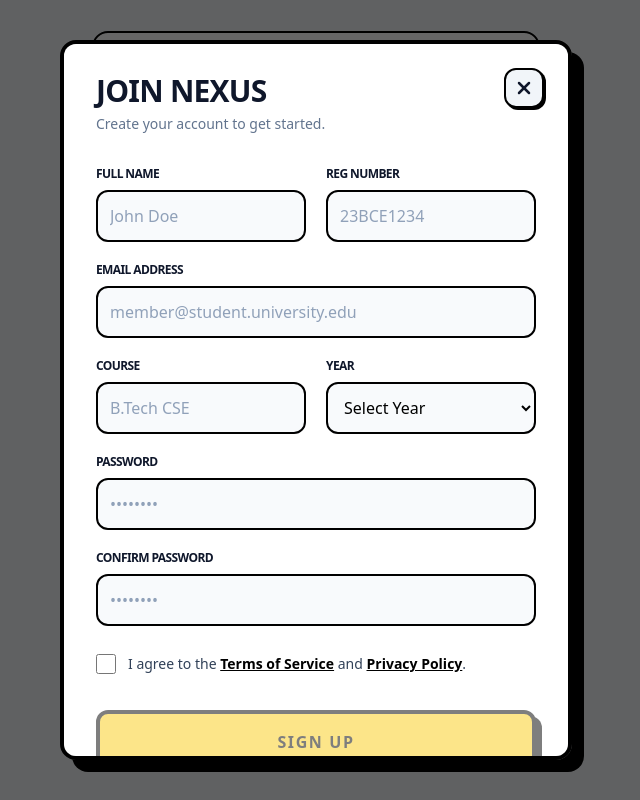
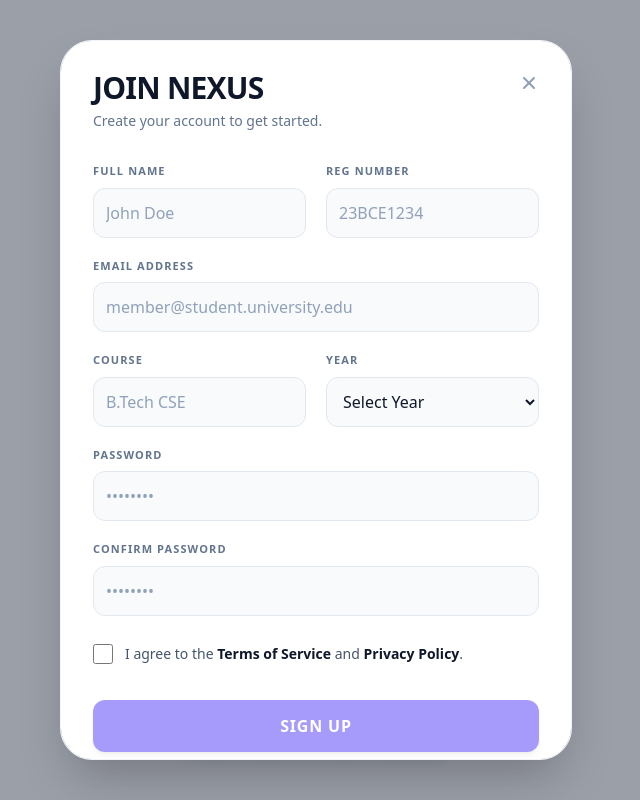
Before and after one commit to TheOnlySpark/IIINexus, a Next.js app: page / in a window 1280 px wide. Both pictures are taken after typing "name@example.com", "Sample123" into the empty fields and a click on the button "CREATE ACCOUNT". Shown: the whole page, without its empty margins (324-964 px from the left). Built offline with nearby package versions, Linux system fonts and the light colour scheme; no server answers.

Commit message:
Chore: Brand layout implementation

```diff
--- a/app/page.tsx
+++ b/app/page.tsx
@@ -59,26 +59,26 @@ export default function Page() {
   };
 
   return (
-    <main className="flex flex-col min-h-screen items-center justify-center p-4 sm:p-6">
-      <div className="w-full max-w-md bg-white border-2 border-black rounded-2xl p-6 sm:p-8 flex flex-col relative shadow-[8px_8px_0px_0px_rgba(0,0,0,1)]">
+    <main className="flex flex-col min-h-screen items-center justify-center p-4 sm:p-6 bg-slate-50">
+      <div className="w-full max-w-md bg-white border border-slate-100 rounded-[2rem] p-6 sm:p-8 flex flex-col relative shadow-xl">
 
         <div className="mb-8">
-          <div className="w-12 h-12 bg-[#4f46e5] border-2 border-black rounded-xl flex items-center justify-center mb-6 shadow-[4px_4px_0px_0px_rgba(0,0,0,1)]">
-            <div className="w-5 h-5 border-2 border-black rotate-45"></div>
+          <div className="w-12 h-12 bg-indigo-600 rounded-2xl flex items-center justify-center mb-6 shadow-sm">
+            <div className="w-5 h-5 border-2 border-white rotate-45 rounded-sm"></div>
           </div>
-          <h1 className="text-4xl font-black uppercase leading-none mb-2 tracking-tight">III Nexus</h1>
+          <h1 className="text-3xl font-black uppercase leading-none mb-2 tracking-tight text-slate-900">III Nexus</h1>
           <p className="text-slate-500 font-medium text-sm">Please sign in to access your workspace applications.</p>
         </div>
 
         <form onSubmit={handleLogin} className="flex flex-col gap-5">
           {error && (
-            <div className="bg-red-50 border-2 border-black text-red-600 p-4 rounded-xl text-sm font-bold shadow-[4px_4px_0px_0px_rgba(0,0,0,1)]">
+            <div className="bg-rose-50 text-rose-600 p-4 rounded-xl text-sm font-bold border border-rose-100">
               {error}
             </div>
           )}
 
           <div className="flex flex-col gap-2">
-            <label className="text-xs font-black uppercase tracking-tighter text-slate-900" htmlFor="email">
+            <label className="text-[11px] font-black uppercase tracking-widest text-slate-500" htmlFor="email">
               Member Email
             </label>
             <input
@@ -87,13 +87,13 @@ export default function Page() {
               value={email}
               onChange={(e) => setEmail(e.target.value)}
               required
-              className="w-full border-2 border-black rounded-xl p-3 bg-slate-50 focus:bg-white focus:outline-none focus:ring-2 focus:ring-[#4f46e5] transition-colors font-medium text-black placeholder:text-slate-400"
+              className="w-full border border-slate-200 rounded-xl p-3 bg-slate-50 focus:bg-white focus:outline-none focus:ring-2 focus:ring-indigo-600 focus:border-indigo-600 transition-colors font-medium text-slate-900 placeholder:text-slate-400"
               placeholder="member@iiinexus.org"
             />
           </div>
 
           <div className="flex flex-col gap-2">
-            <label className="text-xs font-black uppercase tracking-tighter text-slate-900" htmlFor="password">
+            <label className="text-[11px] font-black uppercase tracking-widest text-slate-500" htmlFor="password">
               Password
             </label>
             <input
@@ -102,7 +102,7 @@ export default function Page() {
               value={password}
               onChange={(e) => setPassword(e.target.value)}
               required
-              className="w-full border-2 border-black rounded-xl p-3 bg-slate-50 focus:bg-white focus:outline-none focus:ring-2 focus:ring-[#4f46e5] transition-colors font-medium text-black placeholder:text-slate-400"
+              className="w-full border border-slate-200 rounded-xl p-3 bg-slate-50 focus:bg-white focus:outline-none focus:ring-2 focus:ring-indigo-600 focus:border-indigo-600 transition-colors font-medium text-slate-900 placeholder:text-slate-400"
               placeholder="••••••••"
             />
           </div>
@@ -110,17 +110,17 @@ export default function Page() {
           <button
             type="submit"
             disabled={loading}
-            className="mt-4 w-full bg-[#4f46e5] text-white border-2 border-black rounded-xl py-4 font-black uppercase tracking-widest hover:bg-[#4338ca] active:translate-y-1 active:translate-x-1 active:shadow-[0px_0px_0px_0px_rgba(0,0,0,1)] shadow-[4px_4px_0px_0px_rgba(0,0,0,1)] transition-transform disabled:opacity-50 disabled:cursor-not-allowed disabled:active:translate-y-0 disabled:active:translate-x-0 disabled:active:shadow-[4px_4px_0px_0px_rgba(0,0,0,1)]"
+            className="mt-4 w-full bg-indigo-600 text-white rounded-xl py-3.5 font-bold uppercase tracking-wider hover:bg-indigo-700 active:scale-95 shadow-md hover:shadow-lg transition-all disabled:opacity-50 disabled:cursor-not-allowed disabled:active:scale-100"
           >
             {loading ? 'Signing in...' : 'Sign In'}
           </button>
         </form>
 
-        <div className="mt-8 pt-6 border-t-2 border-black/10 flex flex-col items-center gap-3">
-          <p className="text-sm font-bold text-slate-500">Don't have an account?</p>
+        <div className="mt-8 pt-6 border-t border-slate-100 flex flex-col items-center gap-4">
+          <p className="text-sm font-medium text-slate-500">Don't have an account?</p>
           <button
             onClick={() => setIsSignUpOpen(true)}
-            className="w-full bg-white text-black border-2 border-black rounded-xl py-3 font-black uppercase tracking-widest hover:bg-slate-50 active:translate-y-1 active:translate-x-1 active:shadow-[0px_0px_0px_0px_rgba(0,0,0,1)] shadow-[4px_4px_0px_0px_rgba(0,0,0,1)] transition-transform"
+            className="w-full bg-white text-slate-700 border border-slate-200 rounded-xl py-3.5 font-bold uppercase tracking-wider hover:bg-slate-50 active:scale-95 shadow-sm hover:shadow-md transition-all"
           >
             Create Account
           </button>
@@ -130,13 +130,13 @@ export default function Page() {
       <SignUpModal isOpen={isSignUpOpen} onClose={() => setIsSignUpOpen(false)} />
 
       {/* Footer */}
-      <footer className="mt-12 flex flex-col items-center justify-center text-xs font-bold text-slate-500 uppercase gap-3">
+      <footer className="mt-12 flex flex-col items-center justify-center text-[11px] font-bold text-slate-400 uppercase tracking-widest gap-3">
         <div className="flex gap-4">
-          <a href="/privacy" className="hover:text-black hover:underline transition-colors">Privacy Policy</a>
+          <a href="/privacy" className="hover:text-slate-700 transition-colors">Privacy Policy</a>
           <span>&bull;</span>
-          <a href="/terms" className="hover:text-black hover:underline transition-colors">Terms of Service</a>
+          <a href="/terms" className="hover:text-slate-700 transition-colors">Terms of Service</a>
           <span>&bull;</span>
-          <a href="/legal" className="hover:text-black hover:underline transition-colors">Legal</a>
+          <a href="/legal" className="hover:text-slate-700 transition-colors">Legal</a>
         </div>
         <div>&copy; {new Date().getFullYear()} III Nexus. All rights reserved.</div>
       </footer>
--- a/components/SignUpModal.tsx
+++ b/components/SignUpModal.tsx
@@ -78,39 +78,39 @@ export default function SignUpModal({ isOpen, onClose }: SignUpModalProps) {
   return (
     <AnimatePresence>
       {isOpen && (
-        <div className="fixed inset-0 z-50 flex items-center justify-center p-4 bg-black/60 overflow-y-auto">
+        <div className="fixed inset-0 z-50 flex items-center justify-center p-4 bg-slate-900/40 backdrop-blur-sm overflow-y-auto">
           <motion.div
             initial={{ opacity: 0, scale: 0.95, y: 10 }}
             animate={{ opacity: 1, scale: 1, y: 0 }}
             exit={{ opacity: 0, scale: 0.95, y: 10 }}
             transition={{ type: "tween", ease: "easeOut", duration: 0.2 }}
-            className="w-full max-w-lg bg-white border-4 border-black rounded-2xl p-6 sm:p-8 relative shadow-[8px_8px_0px_0px_rgba(0,0,0,1)] sm:shadow-[12px_12px_0px_0px_rgba(0,0,0,1)] max-h-[90vh] overflow-y-auto my-4 sm:my-8"
+            className="w-full max-w-lg bg-white border border-slate-100 rounded-[2rem] p-6 sm:p-8 relative shadow-2xl max-h-[90vh] overflow-y-auto my-4 sm:my-8"
           >
             <button
               onClick={onClose}
-              className="absolute top-4 right-4 sm:top-6 sm:right-6 p-2 bg-slate-100 hover:bg-slate-200 border-2 border-black rounded-xl transition-colors active:translate-y-1 active:translate-x-1 active:shadow-none shadow-[2px_2px_0px_0px_rgba(0,0,0,1)]"
+              className="absolute top-4 right-4 sm:top-6 sm:right-6 p-2 text-slate-400 hover:bg-slate-100 hover:text-slate-600 rounded-full transition-colors"
             >
-              <X className="w-5 h-5" strokeWidth={3} />
+              <X className="w-5 h-5" strokeWidth={2.5} />
             </button>
 
             <div className="mb-8 pr-12">
-              <h2 className="text-3xl font-black uppercase leading-none tracking-tight mb-2">Join Nexus</h2>
+              <h2 className="text-3xl font-black uppercase leading-none tracking-tight mb-2 text-slate-900">Join Nexus</h2>
               <p className="text-slate-500 font-medium text-sm">Create your account to get started.</p>
             </div>
 
             {success ? (
               <div className="flex flex-col items-center justify-center py-8 text-center space-y-4">
-                <div className="w-16 h-16 bg-green-400 border-4 border-black rounded-full flex items-center justify-center shadow-[4px_4px_0px_0px_rgba(0,0,0,1)]">
-                  <Mail className="w-8 h-8 text-black" strokeWidth={2.5} />
+                <div className="w-16 h-16 bg-emerald-50 rounded-full flex items-center justify-center">
+                  <Mail className="w-8 h-8 text-emerald-600" strokeWidth={2.5} />
                 </div>
-                <h3 className="text-2xl font-black uppercase">Check Your Email</h3>
-                <p className="text-slate-600 font-medium">
-                  We've sent a confirmation link to <br/><span className="font-bold text-black bg-slate-100 px-2 py-1 mt-2 inline-block border-2 border-black rounded-lg">{formData.email}</span>
+                <h3 className="text-2xl font-black uppercase tracking-tight text-slate-900">Check Your Email</h3>
+                <p className="text-slate-500 font-medium text-sm">
+                  We've sent a confirmation link to <br/><span className="font-bold text-slate-900 bg-slate-50 px-2 py-1 mt-2 inline-block rounded-lg">{formData.email}</span>
                   <br/><br/>Please verify your email to complete registration.
                 </p>
                 <button
                   onClick={onClose}
-                  className="mt-6 w-full bg-[#4f46e5] text-white border-2 border-black rounded-xl py-3 font-black uppercase tracking-widest hover:bg-[#4338ca] transition-transform active:translate-y-1 active:translate-x-1 active:shadow-none shadow-[4px_4px_0px_0px_rgba(0,0,0,1)]"
+                  className="mt-6 w-full bg-indigo-600 text-white rounded-xl py-3.5 font-bold uppercase tracking-wider hover:bg-indigo-700 active:scale-95 shadow-md hover:shadow-lg transition-all"
                 >
                   Return to Login
                 </button>
@@ -118,14 +118,14 @@ export default function SignUpModal({ isOpen, onClose }: SignUpModalProps) {
             ) : (
               <form onSubmit={handleSubmit} className="flex flex-col gap-5">
                 {error && (
-                  <div className="bg-red-50 border-2 border-black text-red-600 p-4 rounded-xl text-sm font-bold shadow-[4px_4px_0px_0px_rgba(0,0,0,1)]">
+                  <div className="bg-rose-50 text-rose-600 border border-rose-100 p-4 rounded-xl text-sm font-bold">
                     {error}
                   </div>
                 )}
 
                 <div className="grid grid-cols-1 sm:grid-cols-2 gap-5">
                   <div className="flex flex-col gap-2">
-                    <label className="text-xs font-black uppercase tracking-tighter text-slate-900" htmlFor="name">
+                    <label className="text-[11px] font-black uppercase tracking-widest text-slate-500" htmlFor="name">
                       Full Name
                     </label>
                     <input
@@ -135,13 +135,13 @@ export default function SignUpModal({ isOpen, onClose }: SignUpModalProps) {
                       value={formData.name}
                       onChange={handleChange}
                       required
-                      className="w-full border-2 border-black rounded-xl p-3 bg-slate-50 focus:bg-white focus:outline-none focus:ring-2 focus:ring-[#4f46e5] transition-colors font-medium text-black placeholder:text-slate-400"
+                      className="w-full border border-slate-200 rounded-xl p-3 bg-slate-50 focus:bg-white focus:outline-none focus:ring-2 focus:ring-indigo-600 focus:border-indigo-600 transition-colors font-medium text-slate-900 placeholder:text-slate-400"
                       placeholder="John Doe"
                     />
                   </div>
 
                   <div className="flex flex-col gap-2">
-                    <label className="text-xs font-black uppercase tracking-tighter text-slate-900" htmlFor="regNo">
+                    <label className="text-[11px] font-black uppercase tracking-widest text-slate-500" htmlFor="regNo">
                       Reg Number
                     </label>
                     <input
@@ -151,14 +151,14 @@ export default function SignUpModal({ isOpen, onClose }: SignUpModalProps) {
                       value={formData.regNo}
                       onChange={handleChange}
                       required
-                      className="w-full border-2 border-black rounded-xl p-3 bg-slate-50 focus:bg-white focus:outline-none focus:ring-2 focus:ring-[#4f46e5] transition-colors font-medium text-black placeholder:text-slate-400"
+                      className="w-full border border-slate-200 rounded-xl p-3 bg-slate-50 focus:bg-white focus:outline-none focus:ring-2 focus:ring-indigo-600 focus:border-indigo-600 transition-colors font-medium text-slate-900 placeholder:text-slate-400"
                       placeholder="23BCE1234"
                     />
                   </div>
                 </div>
 
                 <div className="flex flex-col gap-2">
-                  <label className="text-xs font-black uppercase tracking-tighter text-slate-900" htmlFor="email">
+                  <label className="text-[11px] font-black uppercase tracking-widest text-slate-500" htmlFor="email">
                     Email Address
                   </label>
                   <input
@@ -168,14 +168,14 @@ export default function SignUpModal({ isOpen, onClose }: SignUpModalProps) {
                     value={formData.email}
                     onChange={handleChange}
                     required
-                    className="w-full border-2 border-black rounded-xl p-3 bg-slate-50 focus:bg-white focus:outline-none focus:ring-2 focus:ring-[#4f46e5] transition-colors font-medium text-black placeholder:text-slate-400"
+                    className="w-full border border-slate-200 rounded-xl p-3 bg-slate-50 focus:bg-white focus:outline-none focus:ring-2 focus:ring-indigo-600 focus:border-indigo-600 transition-colors font-medium text-slate-900 placeholder:text-slate-400"
                     placeholder="member@student.university.edu"
                   />
                 </div>
 
                 <div className="grid grid-cols-1 sm:grid-cols-2 gap-5">
                   <div className="flex flex-col gap-2">
-                    <label className="text-xs font-black uppercase tracking-tighter text-slate-900" htmlFor="course">
+                    <label className="text-[11px] font-black uppercase tracking-widest text-slate-500" htmlFor="course">
                       Course
                     </label>
                     <input
@@ -185,13 +185,13 @@ export default function SignUpModal({ isOpen, onClose }: SignUpModalProps) {
                       value={formData.course}
                       onChange={handleChange}
                       required
-                      className="w-full border-2 border-black rounded-xl p-3 bg-slate-50 focus:bg-white focus:outline-none focus:ring-2 focus:ring-[#4f46e5] transition-colors font-medium text-black placeholder:text-slate-400"
+                      className="w-full border border-slate-200 rounded-xl p-3 bg-slate-50 focus:bg-white focus:outline-none focus:ring-2 focus:ring-indigo-600 focus:border-indigo-600 transition-colors font-medium text-slate-900 placeholder:text-slate-400"
                       placeholder="B.Tech CSE"
                     />
                   </div>
 
                   <div className="flex flex-col gap-2">
-                    <label className="text-xs font-black uppercase tracking-tighter text-slate-900" htmlFor="year">
+                    <label className="text-[11px] font-black uppercase tracking-widest text-slate-500" htmlFor="year">
                       Year
                     </label>
                     <select
@@ -200,7 +200,7 @@ export default function SignUpModal({ isOpen, onClose }: SignUpModalProps) {
                       value={formData.year}
                       onChange={handleChange}
                       required
-                      className="w-full border-2 border-black rounded-xl p-3 bg-slate-50 focus:bg-white focus:outline-none focus:ring-2 focus:ring-[#4f46e5] transition-colors font-medium text-black"
+                      className="w-full border border-slate-200 rounded-xl p-3 bg-slate-50 focus:bg-white focus:outline-none focus:ring-2 focus:ring-indigo-600 focus:border-indigo-600 transition-colors font-medium text-slate-900"
                     >
                       <option value="" disabled>Select Year</option>
                       <option value="1">1st Year</option>
@@ -212,7 +212,7 @@ export default function SignUpModal({ isOpen, onClose }: SignUpModalProps) {
                 </div>
 
                 <div className="flex flex-col gap-2">
-                  <label className="text-xs font-black uppercase tracking-tighter text-slate-900" htmlFor="password">
+                  <label className="text-[11px] font-black uppercase tracking-widest text-slate-500" htmlFor="password">
                     Password
                   </label>
                   <input
@@ -223,13 +223,13 @@ export default function SignUpModal({ isOpen, onClose }: SignUpModalProps) {
                     onChange={handleChange}
                     required
                     minLength={6}
-                    className="w-full border-2 border-black rounded-xl p-3 bg-slate-50 focus:bg-white focus:outline-none focus:ring-2 focus:ring-[#4f46e5] transition-colors font-medium text-black placeholder:text-slate-400"
+                    className="w-full border border-slate-200 rounded-xl p-3 bg-slate-50 focus:bg-white focus:outline-none focus:ring-2 focus:ring-indigo-600 focus:border-indigo-600 transition-colors font-medium text-slate-900 placeholder:text-slate-400"
                     placeholder="••••••••"
                   />
                 </div>
 
                 <div className="flex flex-col gap-2">
-                  <label className="text-xs font-black uppercase tracking-tighter text-slate-900" htmlFor="confirmPassword">
+                  <label className="text-[11px] font-black uppercase tracking-widest text-slate-500" htmlFor="confirmPassword">
                     Confirm Password
                   </label>
                   <input
@@ -240,7 +240,7 @@ export default function SignUpModal({ isOpen, onClose }: SignUpModalProps) {
                     onChange={handleChange}
                     required
                     minLength={6}
-                    className="w-full border-2 border-black rounded-xl p-3 bg-slate-50 focus:bg-white focus:outline-none focus:ring-2 focus:ring-[#4f46e5] transition-colors font-medium text-black placeholder:text-slate-400"
+                    className="w-full border border-slate-200 rounded-xl p-3 bg-slate-50 focus:bg-white focus:outline-none focus:ring-2 focus:ring-indigo-600 focus:border-indigo-600 transition-colors font-medium text-slate-900 placeholder:text-slate-400"
                     placeholder="••••••••"
                   />
                 </div>
@@ -252,20 +252,20 @@ export default function SignUpModal({ isOpen, onClose }: SignUpModalProps) {
                     checked={agreedToTerms}
                     onChange={(e) => setAgreedToTerms(e.target.checked)}
                     required
-                    className="w-5 h-5 border-2 border-black rounded focus:ring-2 focus:ring-[#4f46e5] accent-[#4f46e5] cursor-pointer"
+                    className="w-5 h-5 border-slate-300 rounded text-indigo-600 focus:ring-indigo-600 cursor-pointer"
                   />
-                  <label htmlFor="terms" className="text-sm font-medium text-slate-700">
+                  <label htmlFor="terms" className="text-sm font-medium text-slate-600">
                     I agree to the{' '}
-                    <a href="/terms" target="_blank" rel="noopener noreferrer" className="font-bold text-black underline hover:text-[#4f46e5]">Terms of Service</a>
+                    <a href="/terms" target="_blank" rel="noopener noreferrer" className="font-bold text-slate-900 hover:text-indigo-600 transition-colors">Terms of Service</a>
                     {' '}and{' '}
-                    <a href="/privacy" target="_blank" rel="noopener noreferrer" className="font-bold text-black underline hover:text-[#4f46e5]">Privacy Policy</a>.
+                    <a href="/privacy" target="_blank" rel="noopener noreferrer" className="font-bold text-slate-900 hover:text-indigo-600 transition-colors">Privacy Policy</a>.
                   </label>
                 </div>
 
                 <button
                   type="submit"
                   disabled={loading || !agreedToTerms}
-                  className="mt-4 w-full bg-[#facc15] text-black border-4 border-black rounded-xl py-4 font-black uppercase tracking-widest hover:bg-[#eab308] active:translate-y-1 active:translate-x-1 active:shadow-[0px_0px_0px_0px_rgba(0,0,0,1)] shadow-[6px_6px_0px_0px_rgba(0,0,0,1)] transition-transform disabled:opacity-50 disabled:cursor-not-allowed disabled:active:translate-y-0 disabled:active:translate-x-0 disabled:active:shadow-[6px_6px_0px_0px_rgba(0,0,0,1)]"
+                  className="mt-4 w-full bg-indigo-600 text-white rounded-xl py-3.5 font-bold uppercase tracking-wider hover:bg-indigo-700 active:scale-95 shadow-md hover:shadow-lg transition-all disabled:opacity-50 disabled:cursor-not-allowed disabled:active:scale-100"
                 >
                   {loading ? 'Creating Account...' : 'Sign Up'}
                 </button>
```
Also changed, not shown: app/admin/page.tsx (+57 -57 lines), app/dashboard/page.tsx (+27 -27 lines), 1 other file (tests, documents, lock files or other folders).
